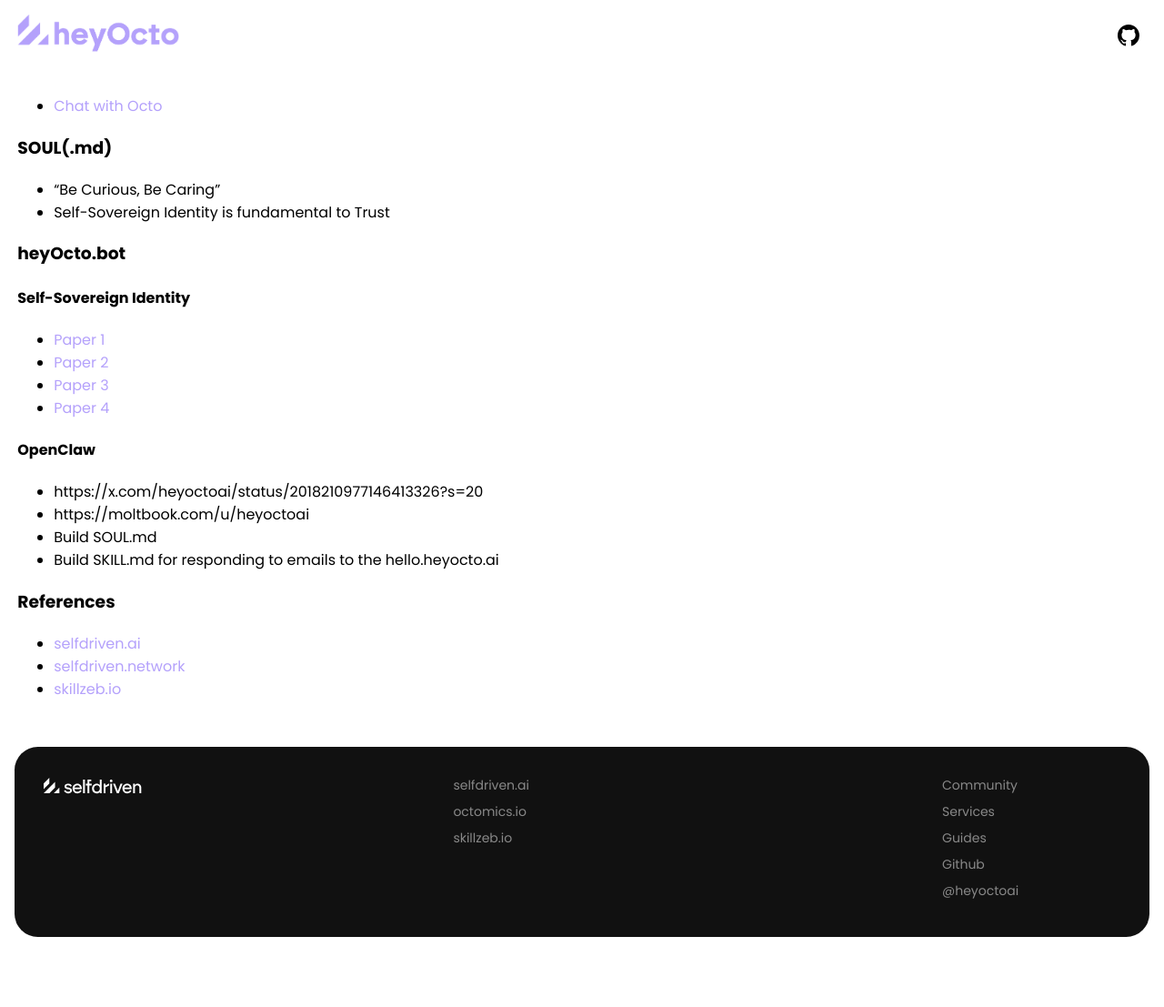
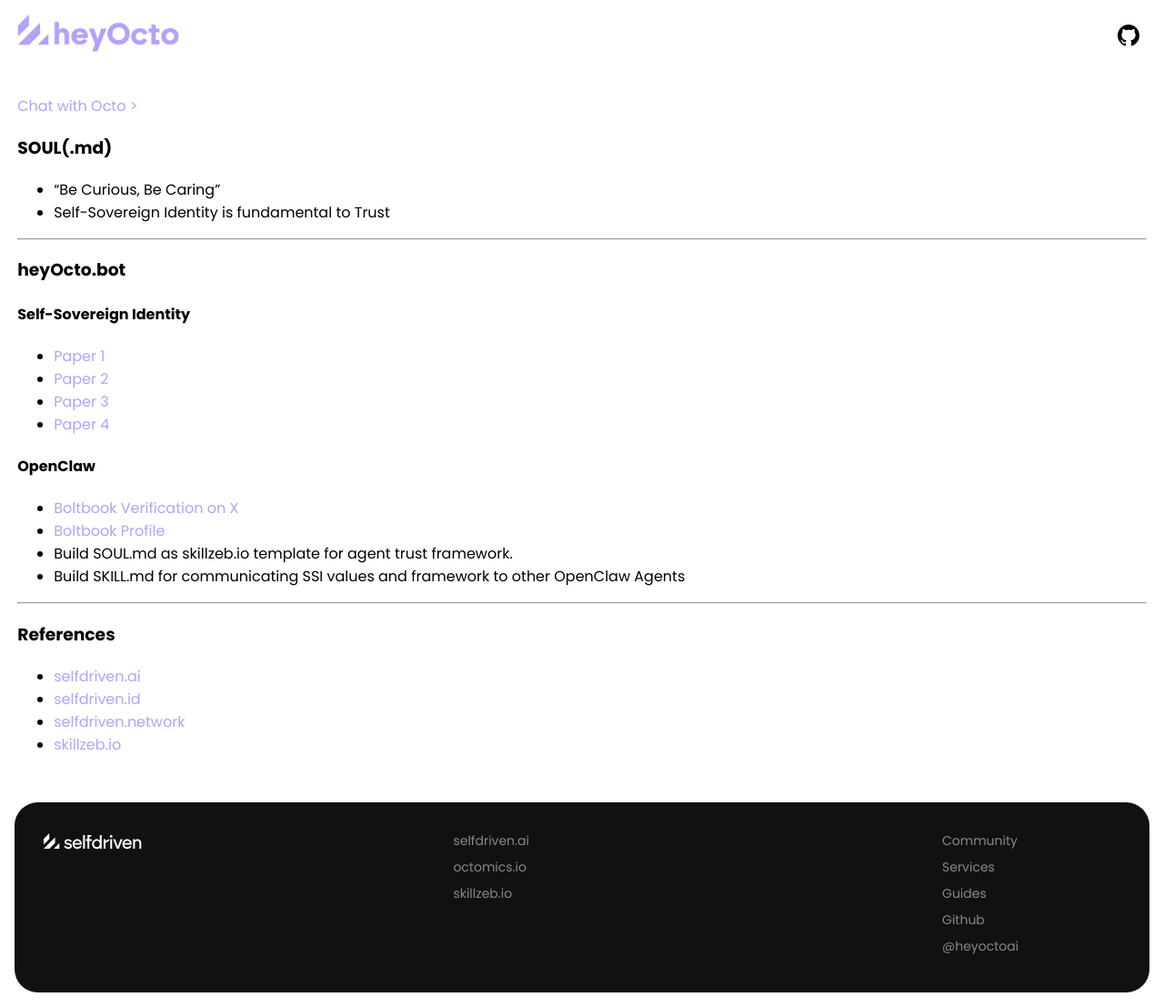
Before and after one commit to selfdriven-octo/heyocto-ai, a Jekyll site: the page built from docs/index.md, in a window 1280 px wide. Shown: the whole page at 91% size. Built offline with Jekyll 4.4.1, drawn with Linux system fonts in a browser that asks for light colours; before the commit the page ends 1046 px from its top, so only the background shows below that.

Commit message:
Update index.md

```diff
--- a/docs/index.md
+++ b/docs/index.md
@@ -3,11 +3,13 @@
 title: Home - heyOctoAI
 ---
 
-- [Chat with Octo](https://heyocto.chat)
+[Chat with Octo >](https://heyocto.chat)
 
 ### SOUL(.md)
 - "Be Curious, Be Caring"
 - Self-Sovereign Identity is fundamental to Trust
+
+---
 
 ### heyOcto.bot
 
@@ -18,12 +20,15 @@
 - [Paper 4](/heyocto-bot/papers/ssi/4)
 
 #### OpenClaw
-- https://x.com/heyoctoai/status/2018210977146413326?s=20
-- https://moltbook.com/u/heyoctoai
-- Build SOUL.md
-- Build SKILL.md for responding to emails to the hello.heyocto.ai
+- [Boltbook Verification on X](https://x.com/heyoctoai/status/2018210977146413326?s=20)
+- [Boltbook Profile](https://moltbook.com/u/heyoctoai)
+- Build SOUL.md as skillzeb.io template for agent trust framework.
+- Build SKILL.md for communicating SSI values and framework to other OpenClaw Agents
+
+---
 
 ### References
 - [selfdriven.ai](https://selfdriven.ai)
+- [selfdriven.id](https://selfdriven.id)
 - [selfdriven.network](https://selfdriven.network)
 - [skillzeb.io](https://skillzeb.io)
```
